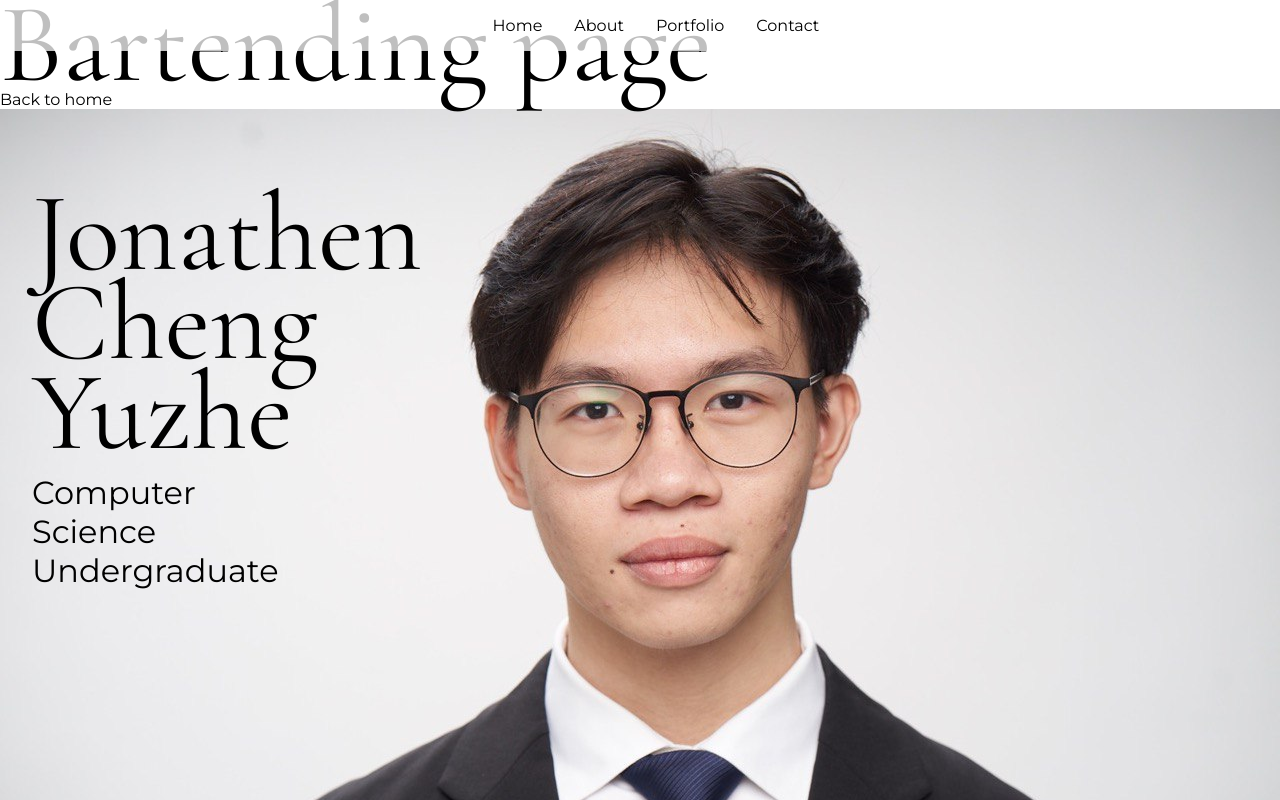
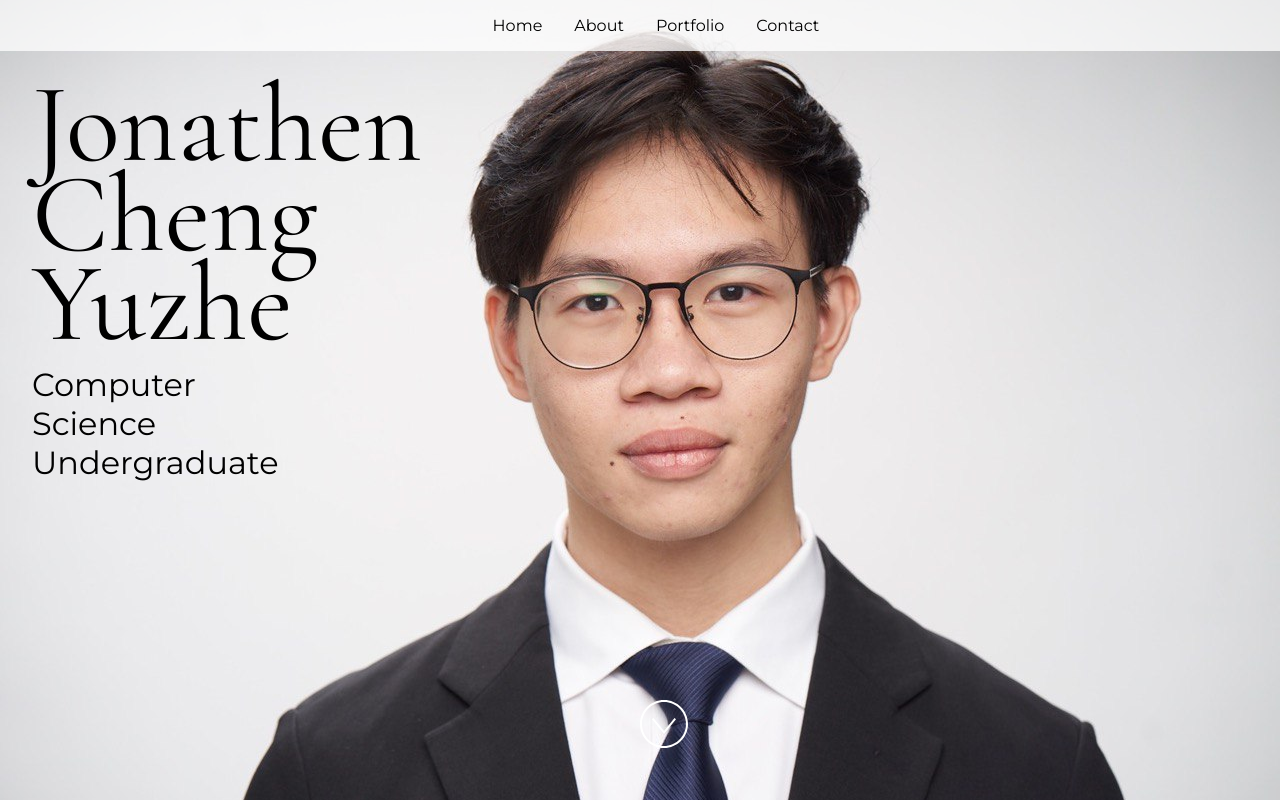
Before and after one commit to jonaturn/portfolio, a React (Vite) app: page /Bartending in a window 1280 px wide. Built offline with nearby package versions, Linux system fonts and the light colour scheme.

Commit message:
trying to fix

```diff
--- a/src/App.jsx
+++ b/src/App.jsx
@@ -47,16 +47,7 @@ const secondaryColor = "#D2F1E4";
 const App = () => {
   return (
     <div id="main">
-      <Router>
-        <Routes>
-          <Route path="/Bartending" element={<>
-          <Bartending />
-          </>} />
-          <Route path="/" element={<>
 
-          </>} />
-        </Routes>
-      </Router>
       <Home name={siteProps.name} title={siteProps.title} />
       <About />
       <Portfolio />
```
Also changed, not shown: src/test.js (deleted).
